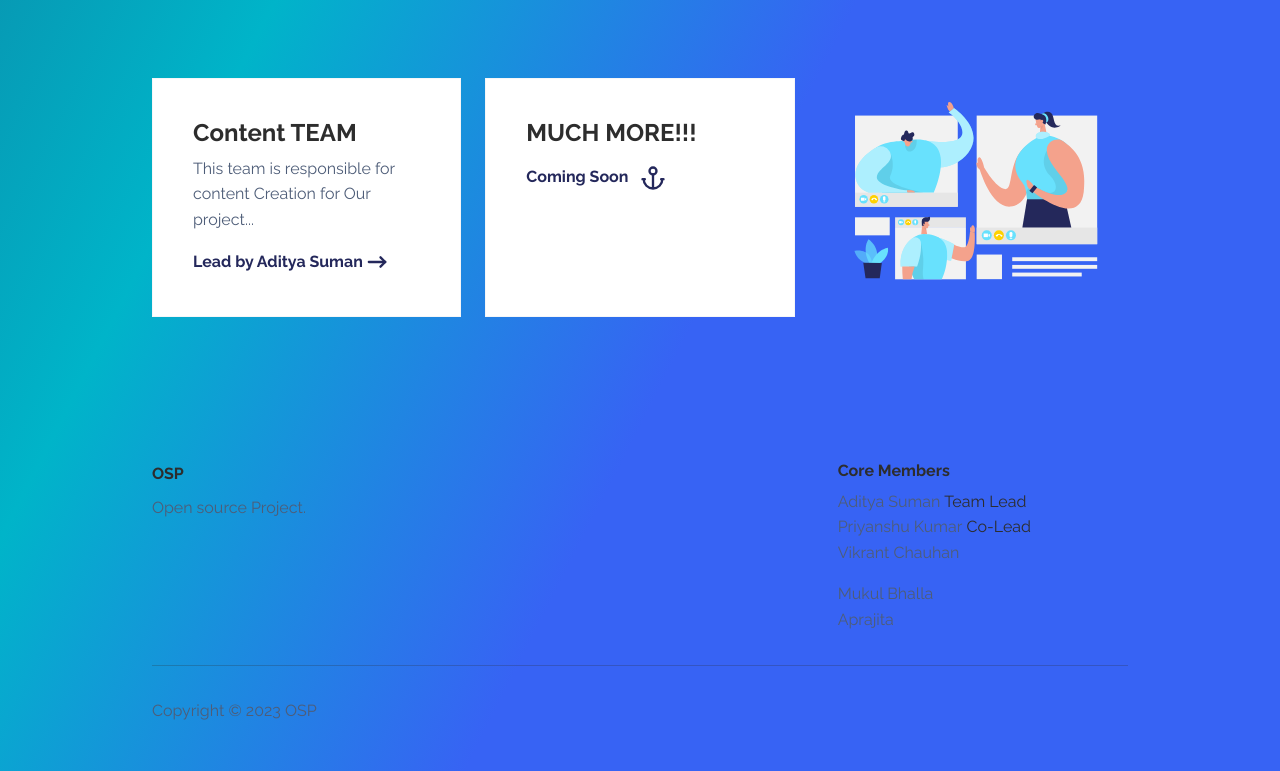
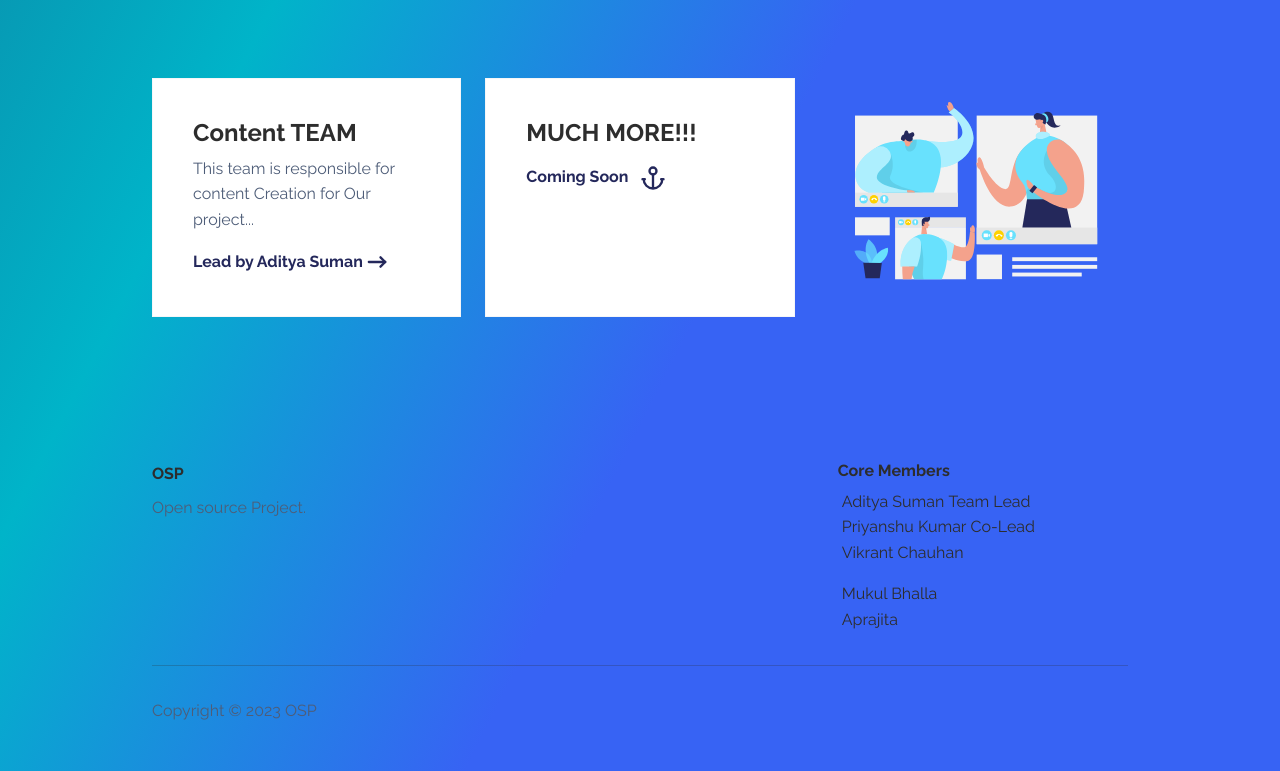
Before and after one commit to adityasuman990/days_of_py, a plain HTML site: page index.html in a window 1280 px wide. Shown: the part 2430-3201 px from the top of the page. Drawn offline with Linux system fonts and the light colour scheme; a web font is replaced by a local one.

Commit message:
Update index.html

```diff
--- a/index.html
+++ b/index.html
@@ -20,7 +20,7 @@
             <div class="collapse navbar-collapse" id="navcol-1">
                 <ul class="navbar-nav mx-auto">
                     <li class="nav-item"></li>
-                    <li class="nav-item"><a class="nav-link active" href="features.html">&lt;WELCOME&gt;</a></li>
+                    <li class="nav-item"><a class="nav-link active" href=" ">&lt;WELCOME&gt;</a></li>
                 </ul><a class="btn btn-primary shadow" role="button" href="https://github.com/adityasuman990/Open_Source_project" target="_blank">GITHUB&nbsp;<sup>REPO</sup></a>
             </div>
         </div>
@@ -231,14 +231,14 @@
                 <div class="col-sm-4 col-md-3 text-lg-start d-flex flex-column" style="margin-right: 38px;padding-left: 31px;text-align: right;">
                     <h3 class="fs-6 fw-bold">Core Members</h3>
                     <ul class="list-unstyled">
-                        <li><a href="#">Aditya Suman</a>&nbsp;Team Lead</li>
-                        <li><a href="#">Priyanshu Kumar</a>&nbsp;Co-Lead</li>
-                        <li><a href="#">Vikrant Chauhan</a></li>
+                        <li>&nbsp;Aditya Suman&nbsp;Team Lead</li>
+                        <li>&nbsp;Priyanshu Kumar&nbsp;Co-Lead</li>
+                        <li>&nbsp;Vikrant Chauhan</li>
                     </ul>
                     <ul class="list-unstyled">
-                        <li><a href="#">Mukul Bhalla</a></li>
-                        <li><a href="#">Aprajita</a></li>
-                        <li><a href="#"></a></li>
+                        <li>&nbsp;Mukul Bhalla</li>
+                        <li>&nbsp;Aprajita</li>
+
                     </ul>
                 </div>
             </div>
```
